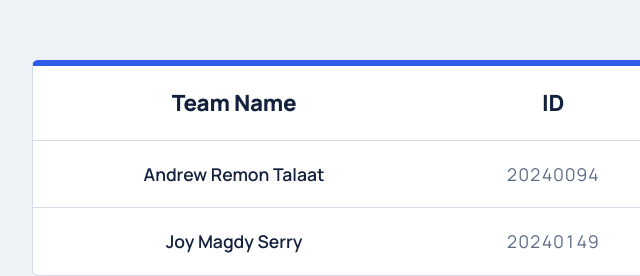
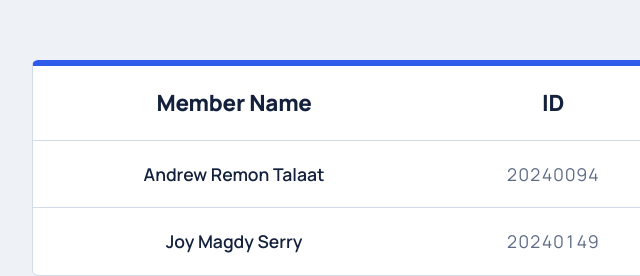
Before and after one commit to andrew-remon/github-actions-task, a plain HTML site: page index.html in a window 1280 px wide. Shown: the part 232-508 px from the top of the page, 288-928 px from the left. Drawn offline with Linux system fonts and the light colour scheme.

Commit message:
Update Heading to Member Name

```diff
--- a/index.html
+++ b/index.html
@@ -71,7 +71,7 @@
       <table>
         <thead>
           <tr>
-            <th scope="col">Team Name</th>
+            <th scope="col">Member Name</th>
             <th scope="col">ID</th>
           </tr>
         </thead>
```
